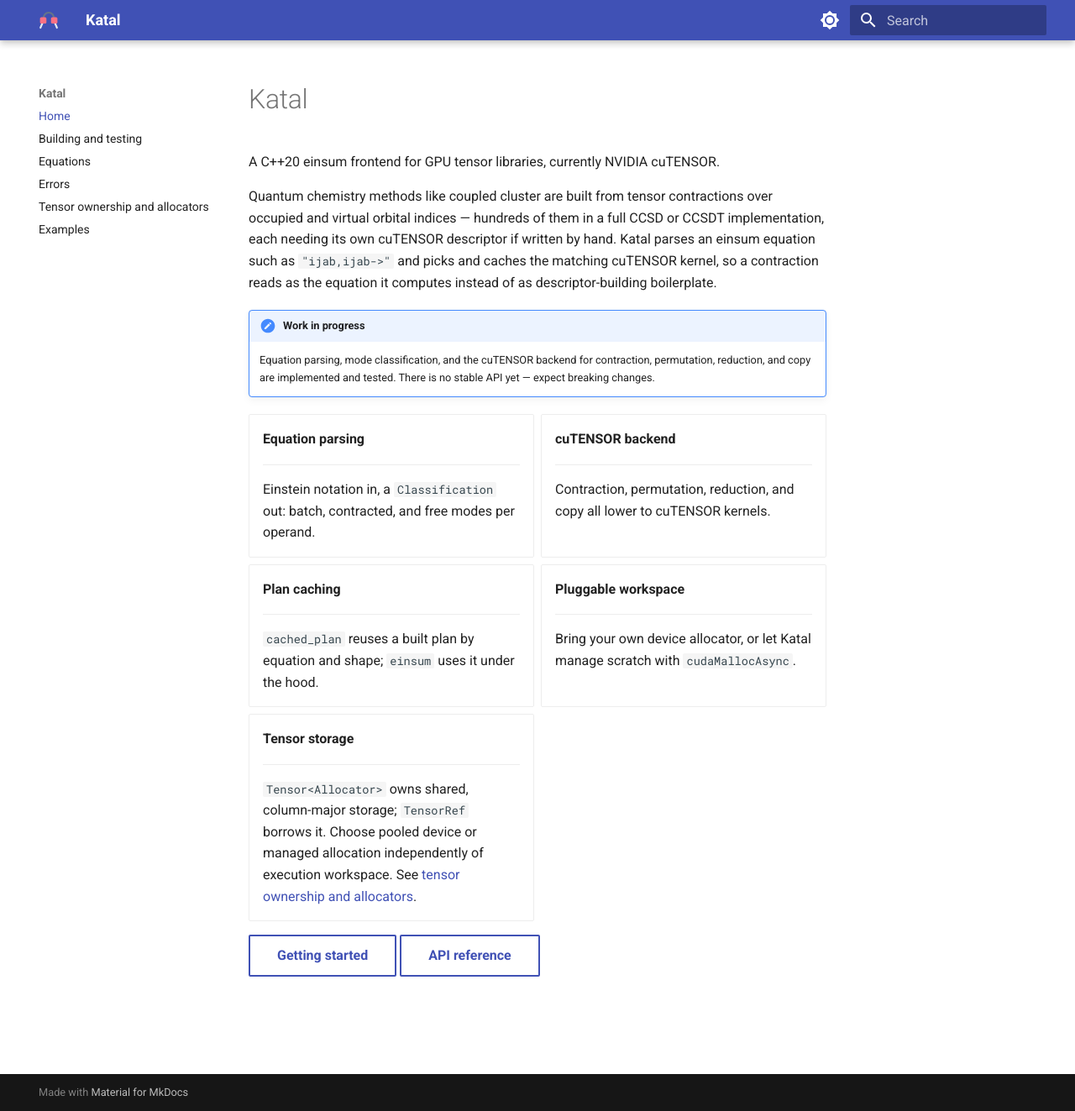
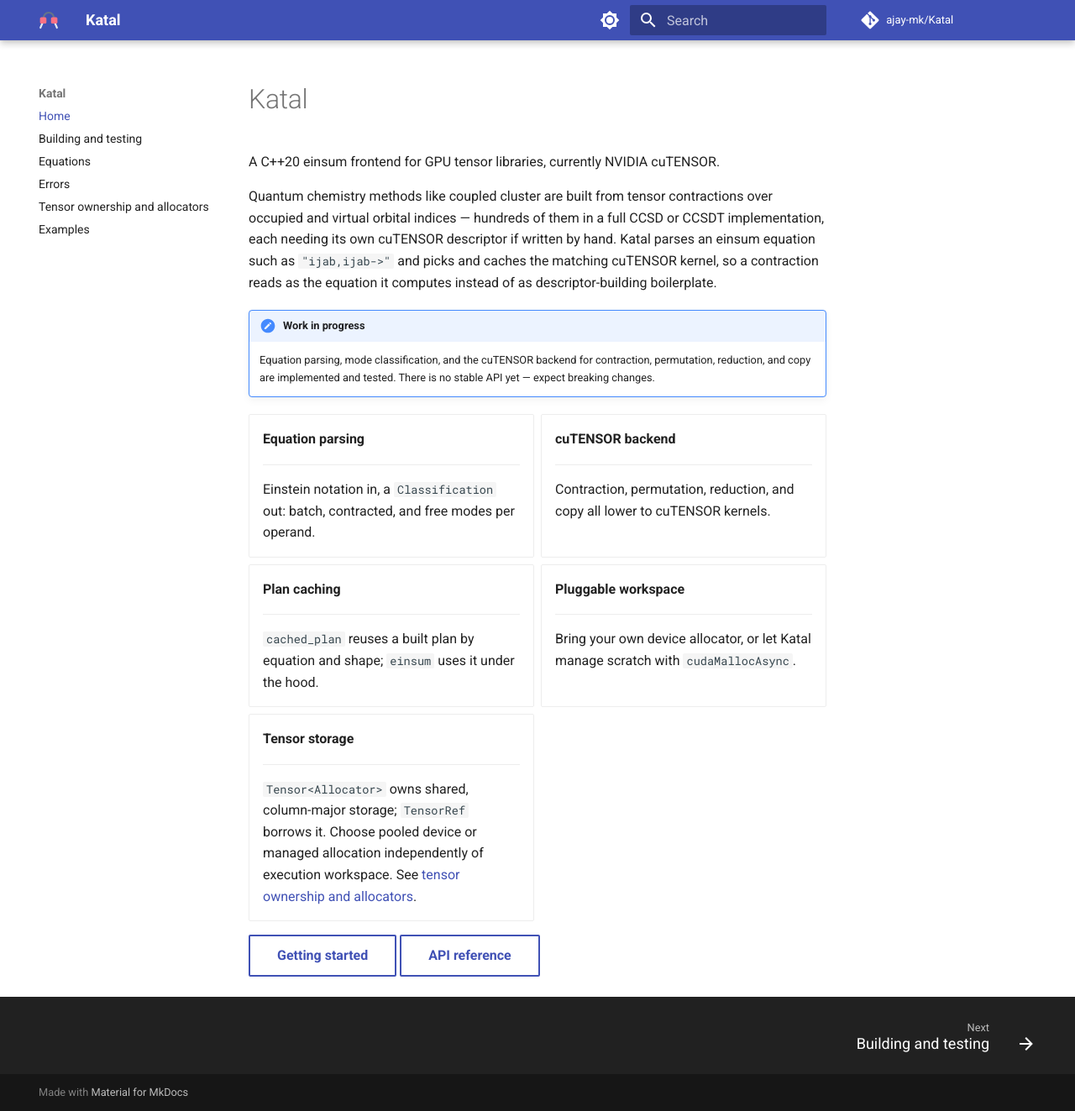
Before and after one commit to ajay-mk/Katal, an MkDocs documentation site: the page built from docs/index.md, in a window 1280 px wide and 1323 px high. Shown: the whole window at 84% size. Built offline with MkDocs 1.6.1 and Material for MkDocs 9.7.7, drawn with Linux system fonts in a browser that asks for light colours; comment, search, counter and statistics services are not loaded.

Commit message:
docs: turn on modern MkDocs Material features
Code copy buttons, search suggestions, heading
permalinks, tabbed content, a link to the repository, and broken-anchor
checks that fail the strict build.

```diff
--- a/mkdocs.yml
+++ b/mkdocs.yml
@@ -1,5 +1,8 @@
 site_name: Katal
 site_description: A C++20 einsum frontend for GPU tensor libraries
+repo_url: https://github.com/ajay-mk/Katal
+repo_name: ajay-mk/Katal
+edit_uri: edit/main/docs/
 docs_dir: docs
 site_dir: docs-build/site
 
@@ -7,6 +10,16 @@
   name: material
   logo: assets/katal-mark-dark.svg
   favicon: assets/katal-mark-light.svg
+  features:
+    - content.code.copy
+    - content.tabs.link
+    - navigation.footer
+    - navigation.sections
+    - navigation.top
+    - navigation.tracking
+    - search.highlight
+    - search.suggest
+    - toc.follow
   palette:
     - media: "(prefers-color-scheme: light)"
       scheme: default
@@ -19,10 +32,27 @@
         icon: material/brightness-4
         name: Switch to light mode
 
+validation:
+  anchors: warn
+  unrecognized_links: warn
+
+plugins:
+  - search
+
 markdown_extensions:
   - admonition
   - attr_list
   - md_in_html
+  - tables
+  - toc:
+      permalink: true
+  - pymdownx.details
+  - pymdownx.highlight:
+      anchor_linenums: true
+  - pymdownx.inlinehilite
+  - pymdownx.superfences
+  - pymdownx.tabbed:
+      alternate_style: true
 
 nav:
   - Home: index.md
```
